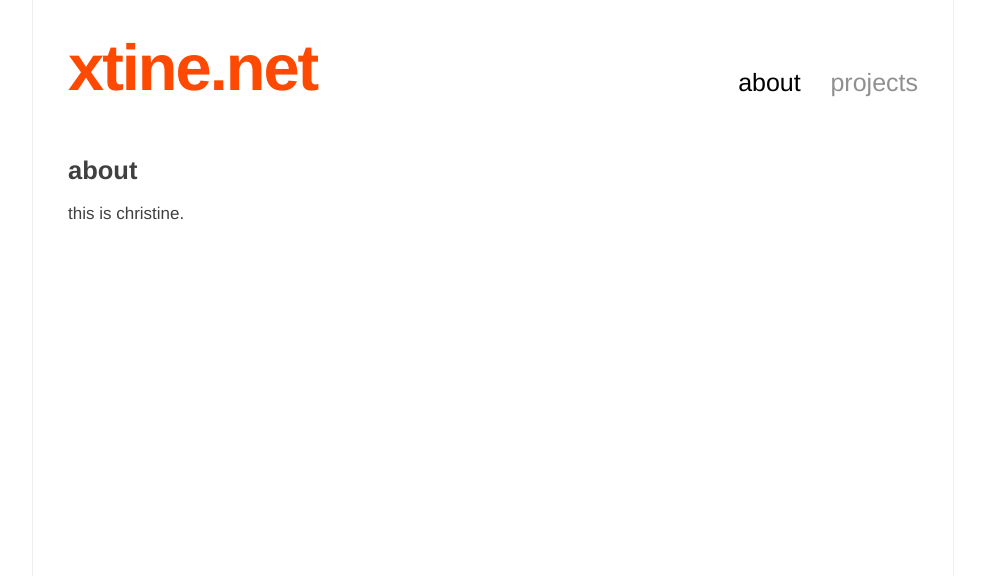
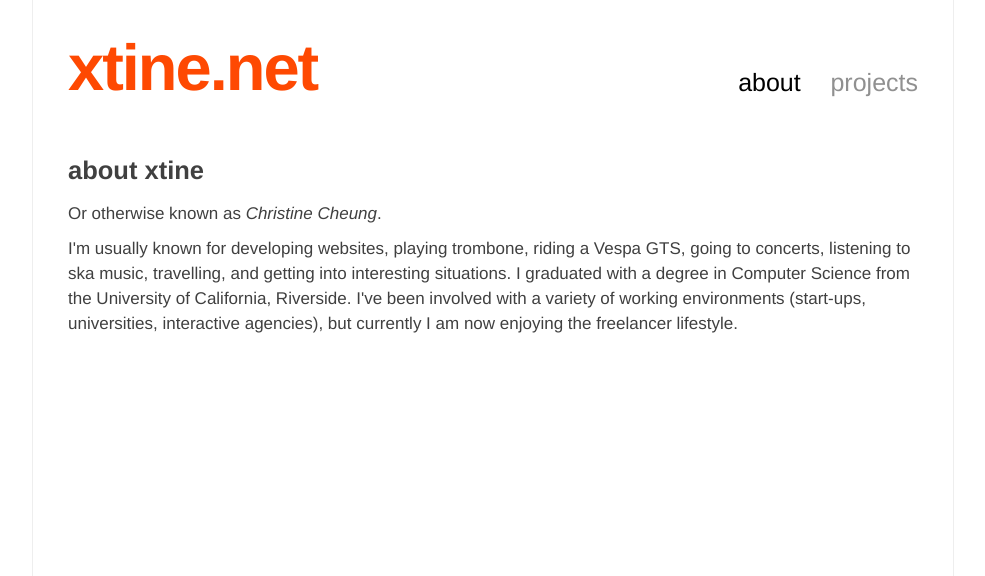
Before and after one commit to xtine/xtine.net, a Flask app: page /about in a window 1280 px wide. Shown: the top 576 px of the page, without its empty margins (147-1132 px from the left). Run offline with Flask 2, Linux system fonts and the light colour scheme; some libraries are stand-ins or nearby versions.

Commit message:
about page

```diff
--- a/compass/sass/style.scss
+++ b/compass/sass/style.scss
@@ -34,6 +34,7 @@ body, html {
     h2 {
         margin: 0;
         padding: 0 0 15px 0;
+        text-transform: lowercase;
     }
     p {
         line-height: 25px;
--- a/static/css/style.css
+++ b/static/css/style.css
@@ -332,6 +332,7 @@ body, html {
 #container h2 {
   margin: 0;
   padding: 0 0 15px 0;
+  text-transform: lowercase;
 }
 #container p {
   line-height: 25px;
--- a/templates/about.html
+++ b/templates/about.html
@@ -1,6 +1,8 @@
 {% extends "base.html" %}
 
 {% block content %}
-            <h2>about</h2>
-            <p>this is christine.</p>
+            <h2>About xtine</h2>
+            <p>Or otherwise known as <em>Christine Cheung</em>.</p>
+            <p>I'm usually known for developing websites, playing trombone, riding a Vespa GTS, going to concerts, listening to ska music, travelling, and getting into interesting situations. I graduated with a degree in Computer Science from the University of California, Riverside. I've been involved with a variety of working environments (start-ups, universities, interactive agencies), but currently I am now enjoying the freelancer lifestyle.</p>
+
 {% endblock content %}
```
